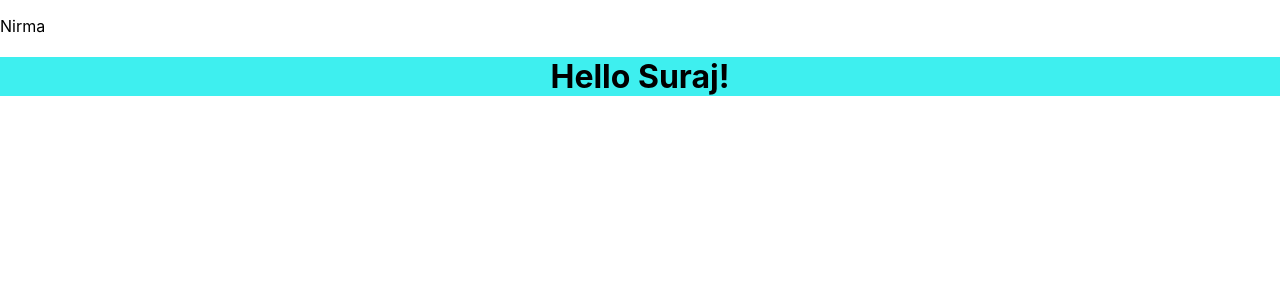
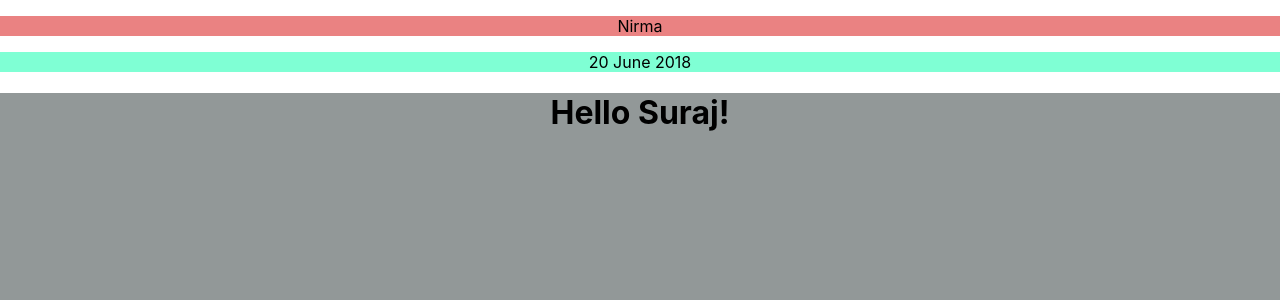
Before and after one commit to suraj060203/demo-shop, a React (Create React App) app: page / in a window 1280 px wide. Shown: the top 300 px of the page. Built offline with nearby package versions, Linux system fonts and the light colour scheme.

Commit message:
Add ItemDate component and associated styles; update Item component to use CSS class

```diff
--- a/src/App.css
+++ b/src/App.css
@@ -1,39 +1,7 @@
 .App {
   text-align: center;
-  background-color: rgb(62, 239, 239);
+  background-color: rgb(146, 152, 152);
+  height: 100vh;
+  width: 100vw;
+  font-weight: 500;
 }
-
-.App-logo {
-  height: 40vmin;
-  pointer-events: none;
-}
-
-@media (prefers-reduced-motion: no-preference) {
-  .App-logo {
-    animation: App-logo-spin infinite 20s linear;
-  }
-}
-
-.App-header {
-  background-color: #282c34;
-  min-height: 100vh;
-  display: flex;
-  flex-direction: column;
-  align-items: center;
-  justify-content: center;
-  font-size: calc(10px + 2vmin);
-  color: white;
-}
-
-.App-link {
-  color: #61dafb;
-}
-
-@keyframes App-logo-spin {
-  from {
-    transform: rotate(0deg);
-  }
-  to {
-    transform: rotate(360deg);
-  }
-}
--- a/src/App.js
+++ b/src/App.js
@@ -1,10 +1,12 @@
 import './App.css';
 import Item from './components/Item';
+import ItemDate from './components/ItemDate';
 
 function App() {
   return (
     <div>
       <Item></Item>
+      <ItemDate></ItemDate>
       <div className="App">
         <h1>Hello Suraj!</h1>
       </div>
--- a/src/components/Item.css
+++ b/src/components/Item.css
@@ -0,0 +1,4 @@
+.nirma{
+    text-align: center;
+    background-color: rgb(234, 130, 130);
+}
--- a/src/components/Item.js
+++ b/src/components/Item.js
@@ -1,6 +1,8 @@
+import './Item.css';
+
 function Item(){
     return(
-        <p>Nirma</p>
+        <p className="nirma">Nirma</p>
     );
 }
 
--- /dev/null
+++ b/src/components/ItemDate.css
@@ -0,0 +1,4 @@
+.item-date{
+    text-align: center;
+    background-color: aquamarine;
+}
--- /dev/null
+++ b/src/components/ItemDate.js
@@ -0,0 +1,15 @@
+import './ItemDate.css';
+
+function ItemDate(){
+    return(
+        <div className='item-date'>
+            <spam> 20 </spam>
+            <spam> June </spam>
+            <spam> 2018 </spam>
+        </div>
+    );
+}
+
+export default ItemDate;
+// This is a simple React component that returns an empty div. It is styled using the 'ItemDate.css' file.
+// The component is exported as 'ItemDate' for use in other parts of the application.
```
